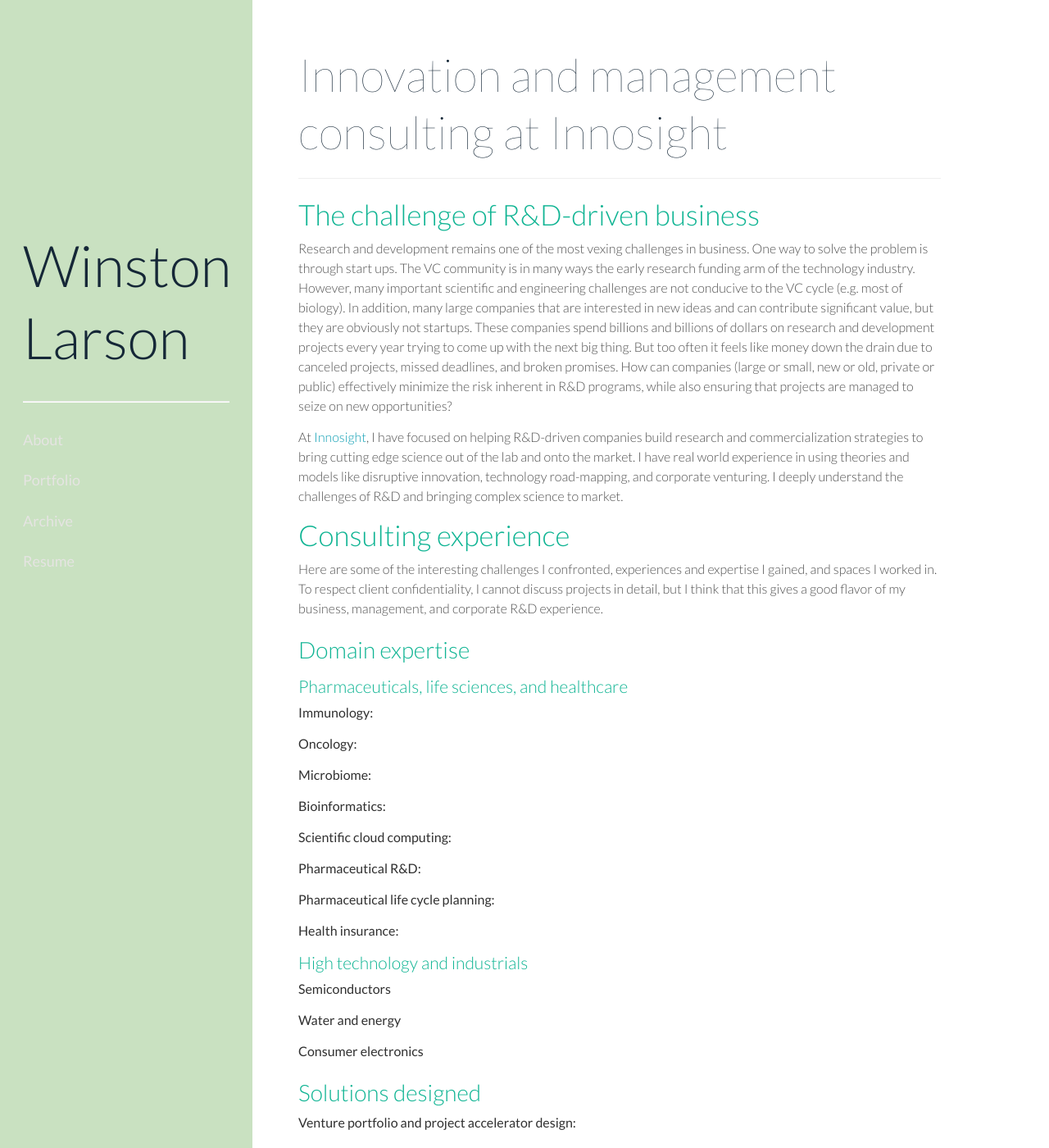
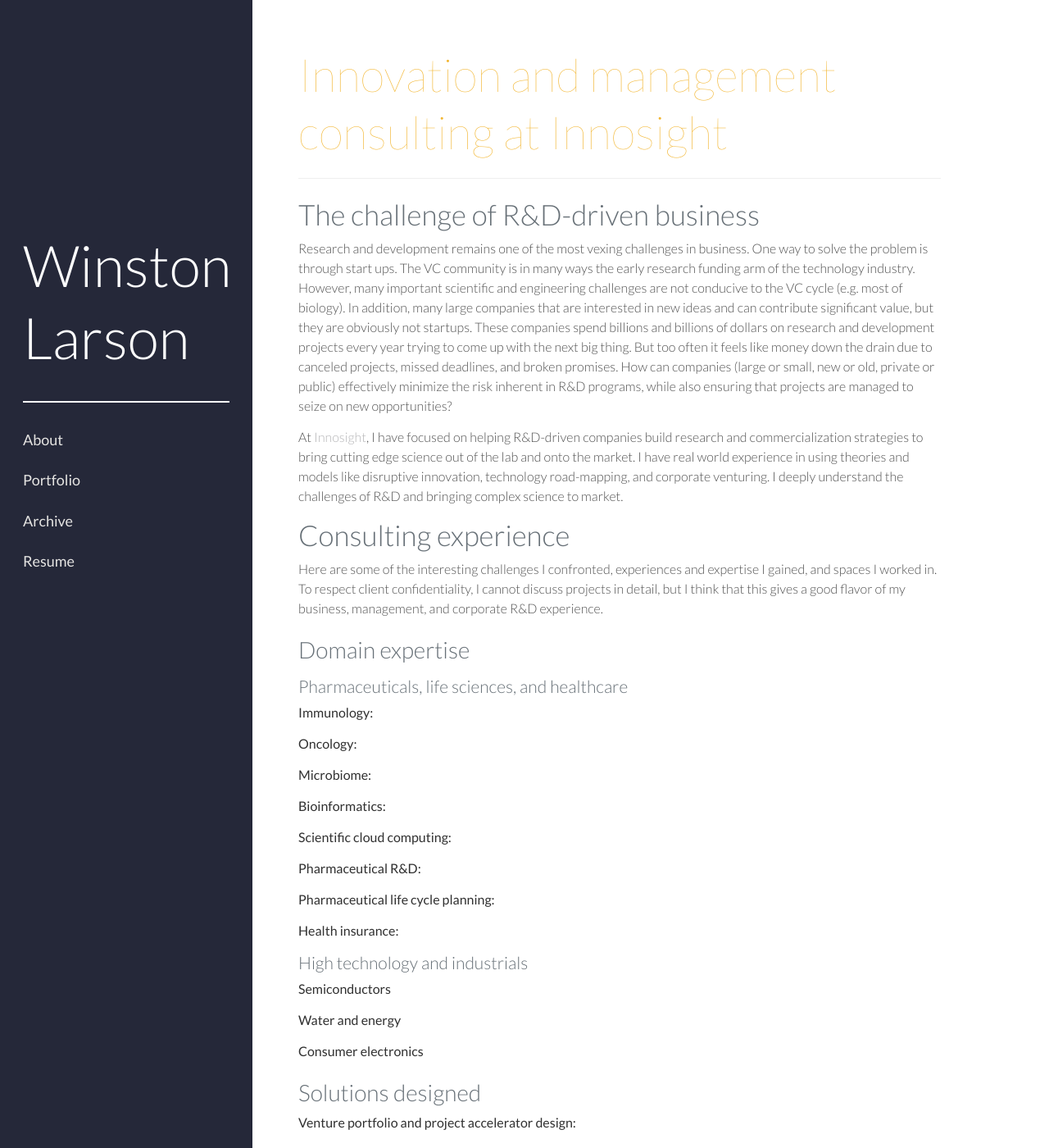
Before and after one commit to winstonlarson/old_website, a Jekyll site: the page built from innosight.md, in a window 1280 px wide and 1400 px high. Shown: the whole window at 82% size. Built offline with Jekyll 4.4.1, drawn with Linux system fonts in a browser that asks for light colours; some web fonts are replaced.

Commit message:
another try

```diff
--- a/public/css/hyde.css
+++ b/public/css/hyde.css
@@ -60,7 +60,7 @@ html {
   padding: 2rem 1rem;
   color: rgba(255,255,255,.5);
   /*background: #FAFAFA; /*linear-gradient(to right, #1F45FC, #52B3EE);*/
-  background-color: #C9E1C1;
+  background-color: #252839;
 }
 @media (min-width: 48em) {
   .sidebar {
@@ -79,7 +79,7 @@ html {
 
 /* About section */
 .sidebar-about h1 {
-  color: #152737;
+  color: #fff;
   margin-top: 0;
   font-family: 'Lato', Arial, sans-serif;
   font-size: 5rem;
--- a/public/css/poole.css
+++ b/public/css/poole.css
@@ -68,7 +68,7 @@ body {
 a, h1, h2, h3, h4, h5, h6, .page-title,
 .post-title,
 .post-title a {
-  color: #152737;/*152737*/
+  color: #f2b632;/*152737*/
 }
 
 a.page-title:hover {
@@ -78,7 +78,7 @@ a.page-title:hover {
 /* No `:visited` state is required by default (browsers will use `a`) */
 a {
   text-decoration: none;
-  color: #0F9FB4;
+  color: #b5b5b7;
 }
 a strong {
   color: inherit;
@@ -96,7 +96,7 @@ h1, h2, h3, h4, h5, h6 {
   font-weight: 300;
   line-height: 1.25;
   text-rendering: optimizeLegibility;
-  color: #0FB493; /*8A949A;*/
+  color: #677077; /*8A949A;*/
 }
 h1 {
   font-size: 3.25rem;
```
